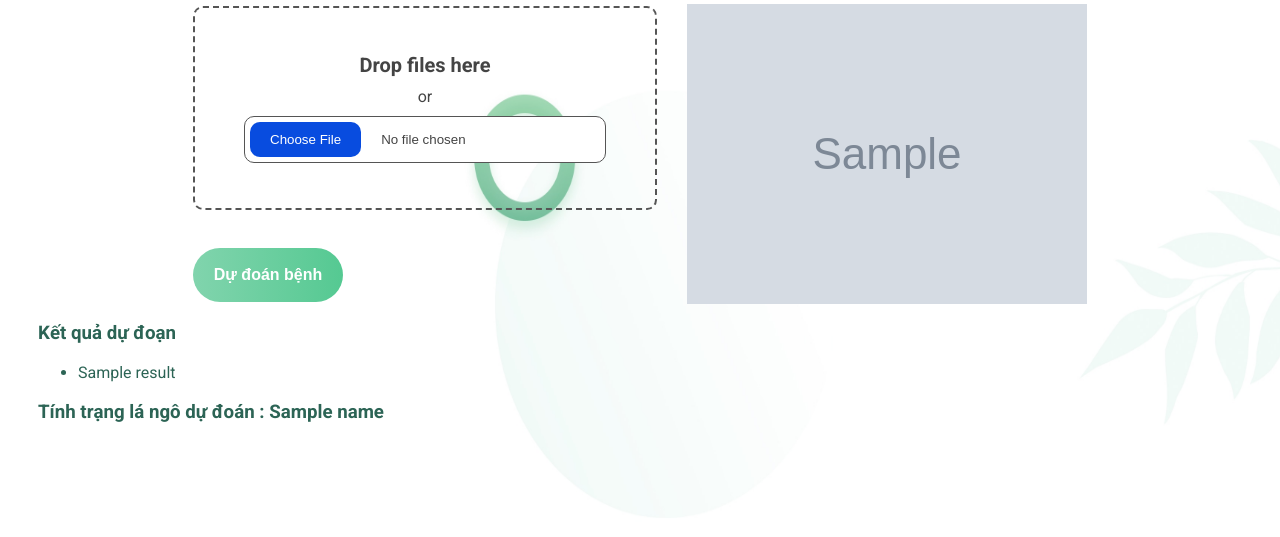
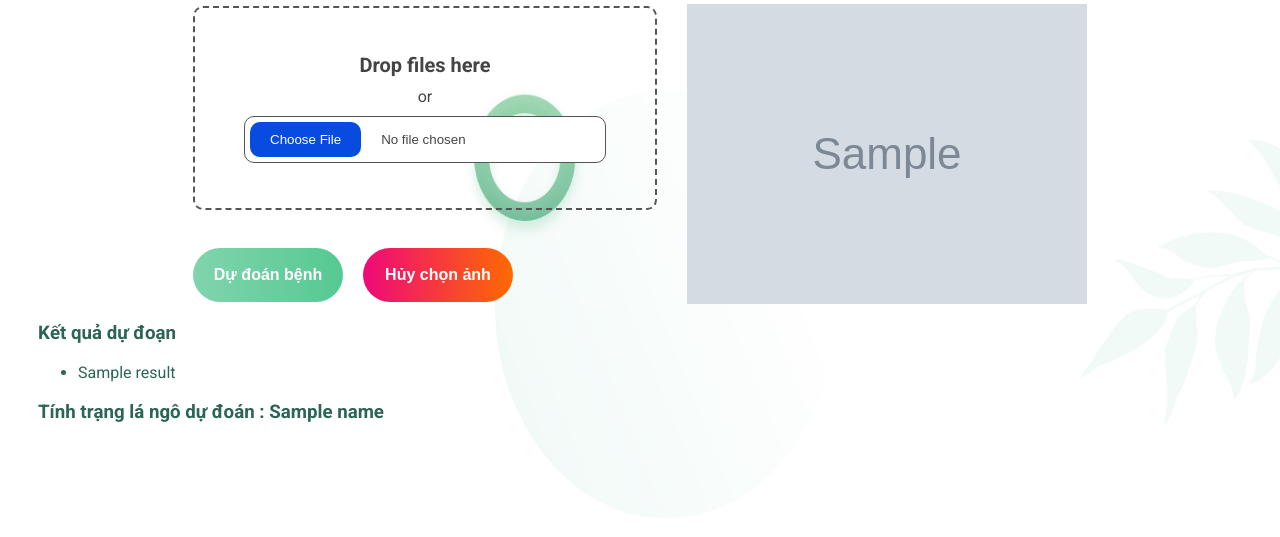
Before and after one commit to LocNguyenSGU/pythonDetectPlantDiease, a Flask app: template templates/index.html in a window 1280 px wide. Shown: the part 184-721 px from the top of the page. Run offline with Flask 3, Linux system fonts and the light colour scheme; the template is opened without the code that fills it: most values are stand-ins (such as "Sample title", 1, 10 or a date in 2020); grey boxes marked "Sample" are stand-in pictures.

Commit message:
cap nhat an hien nut huy anh

```diff
--- a/templates/index.html
+++ b/templates/index.html
@@ -198,7 +198,9 @@
         <br /><br />
         <div class="row-btn">
           <button type="submit" class="button_predict">Dự đoán bệnh</button>
-          <button type="button" class="btn_cancel" id="cancel-button" onclick="clearImage()">
+          <button type="button" class="btn_cancel" id="cancel-button" onclick="clearImage()"
+          style="display: {% if filename %}inline-block{% else %}none{% endif %};"
+          >
             Hủy chọn ảnh
           </button>
         </div>
```
